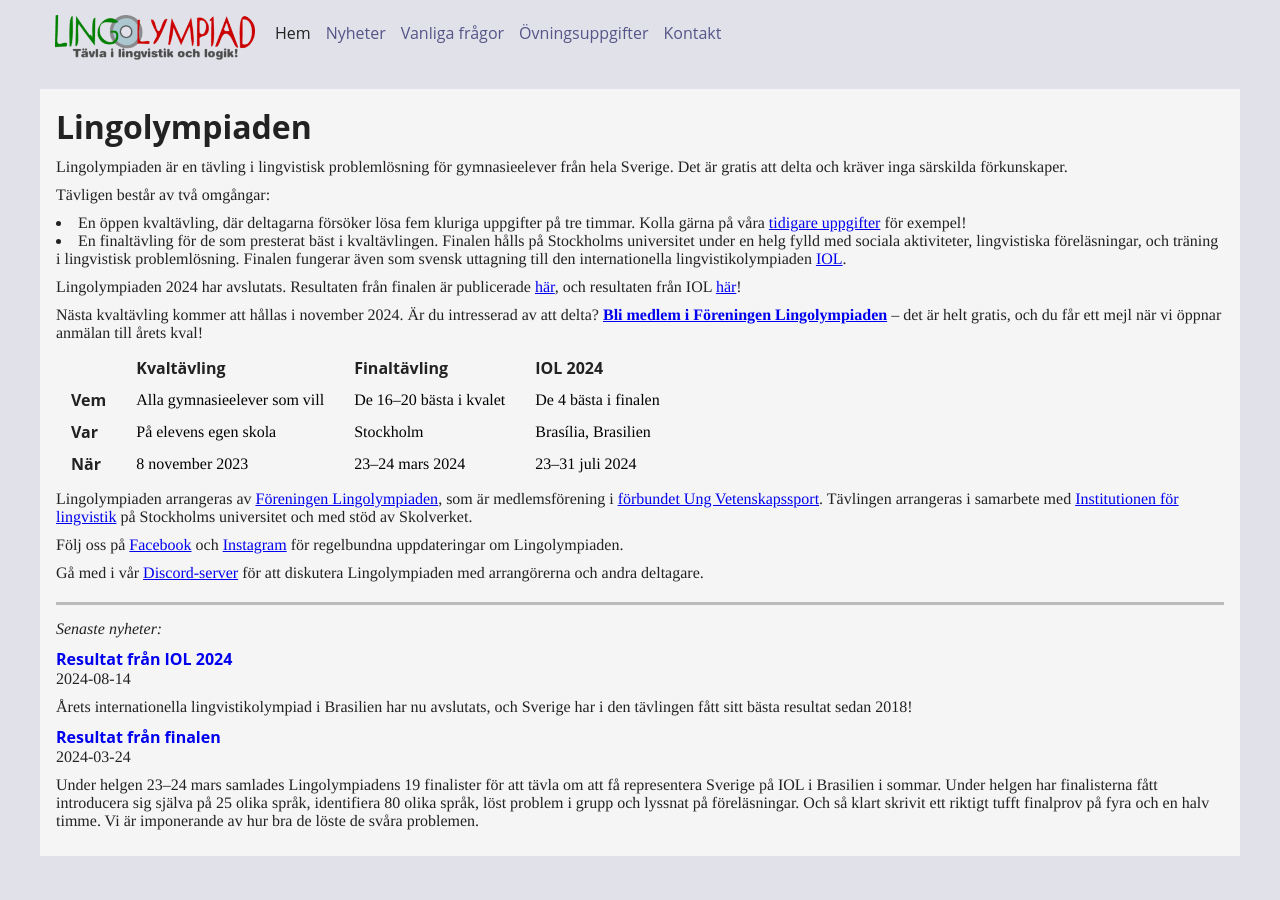
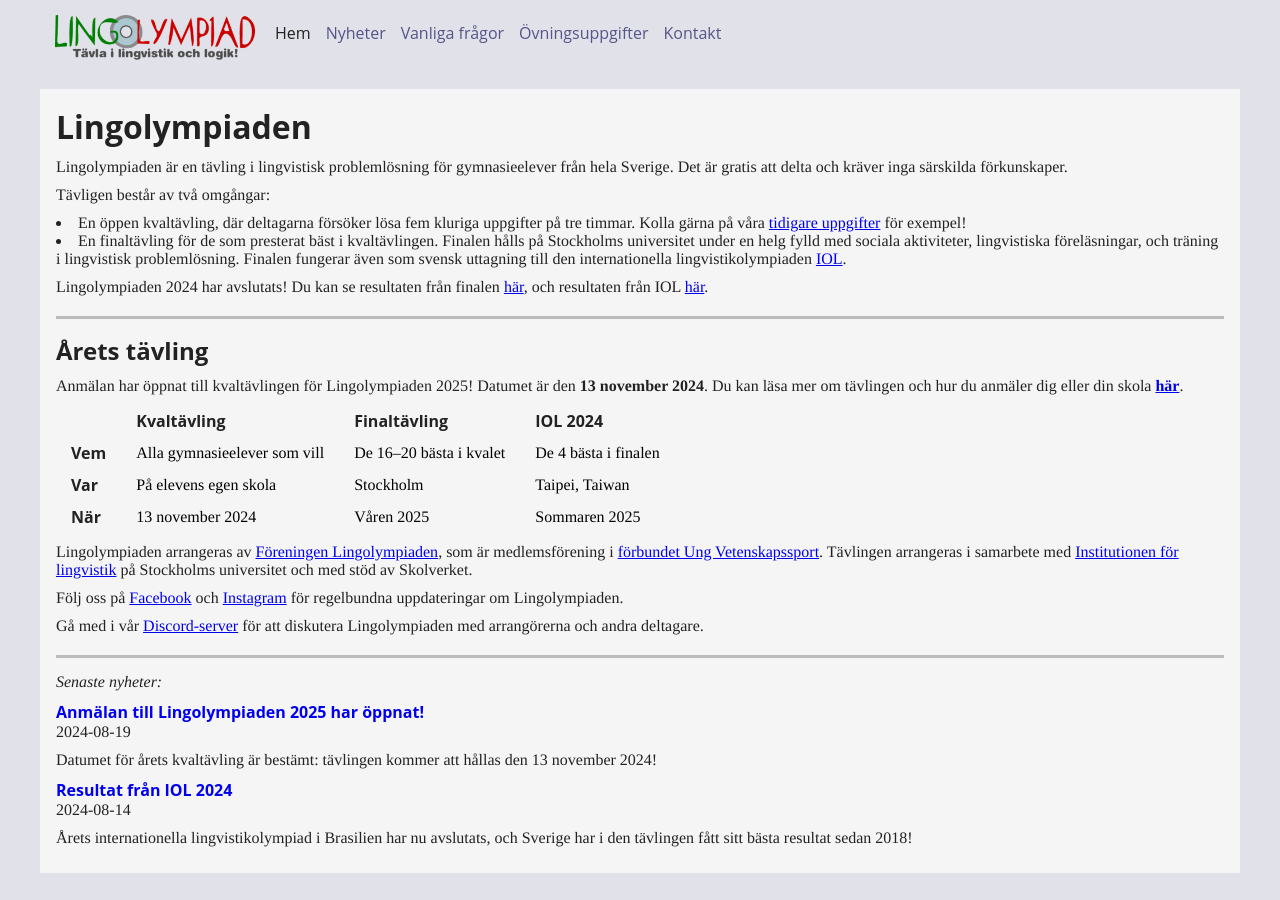
Before and after one commit to lingolympiad/lingolympiad.github.io, a Jekyll site: the page built from index.md, in a window 1280 px wide. Built offline with Jekyll 4.4.1, drawn with Linux system fonts in a browser that asks for light colours.

Commit message:
Kvalanmälan 2025

```diff
--- a/_includes/posts.html
+++ b/_includes/posts.html
@@ -1,5 +1,5 @@
 {% for post in site.posts limit: include.limit %}
-<h2><a href="{{ post.url | prepend: site.baseurl }}">{{ post.title }}</a></h2>
+<p class="posttitle"><a href="{{ post.url | prepend: site.baseurl }}">{{ post.title }}</a></p>
 <p>{{ post.date | date: "%Y-%m-%d" }}</p>
 {{ post.excerpt }}
 {% endfor %}
--- /dev/null
+++ b/_posts/2024-08-19-kval-anmalan.md
@@ -0,0 +1,14 @@
+---
+layout: post
+title: "Anmälan till Lingolympiaden 2025 har öppnat!"
+---
+
+Datumet för årets kvaltävling är bestämt: tävlingen kommer att hållas den 13 november 2024!
+
+**Lärare** kan anmäla sin gymnasieskola till Lingolympiaden via vårt [anmälningsformulär för lärare](https://forms.gle/DjAEoyTtCPjfo8qf7).
+
+**Elever som vill skriva Lingolympiaden på sin skola** behöver inte anmäla sig online i förväg – anmälan görs på plats under tävlingsdagen. Fråga din mentor eller ansvarig lärare på din skola för mer information.
+
+**För elever som inte kan skriva på egen skola** är det möjligt att skriva på Stockholms Universitet. Kontakta [amanda.kann@su.se](mailto:amanda.kann@su.se) för mer info.
+
+Du kan läsa mer om tävlingen på sidan _Vanliga frågor_ ovan.
--- a/css/styles.css
+++ b/css/styles.css
@@ -12,17 +12,28 @@
   font-size: 100%;
 }
 
+p, table, ul {
+  margin-bottom: 10px;
+}
+
 h1 {
   font-size: 2em;
   margin-bottom: 10px;
 }
 
 h2 {
-  font-size: 1em;
+  font-size: 1.5em;
+  margin-bottom: 10px;
 }
 
-h1, h2 {
+h3, .posttitle {
+  font-size: 1em;
+  margin-bottom: 0px;
+}
+
+h1, h2, h3, .posttitle {
   font-family: 'Open Sans', sans-serif;
+  font-weight: bold;
 }
 
 .divider {
@@ -30,7 +41,7 @@
   margin: 20px 0px 15px 0px;
 }
 
-h2 a:not(:hover) {
+.posttitle a:not(:hover) {
   text-decoration: none;
 }
 
@@ -51,15 +62,11 @@
   padding: 5px 15px;
 }
 
-p, table, ul {
-  margin-bottom: 10px;
-}
-
 .left-justify tr th {
   text-align: left;
 }
 
-p, h1, h2, li {
+p, h1, h2, h3, li {
   color: #222;
 }
 
--- a/index.md
+++ b/index.md
@@ -9,9 +9,13 @@
 * En öppen kvaltävling, där deltagarna försöker lösa fem kluriga uppgifter på tre timmar. Kolla gärna på våra [tidigare uppgifter](ovning) för exempel!
 * En finaltävling för de som presterat bäst i kvaltävlingen. Finalen hålls på Stockholms universitet under en helg fylld med sociala aktiviteter, lingvistiska föreläsningar, och träning i lingvistisk problemlösning. Finalen fungerar även som svensk uttagning till den internationella lingvistikolympiaden [IOL](https://ioling.org).
 
-Lingolympiaden 2024 har avslutats. Resultaten från finalen är publicerade [här](2024/03/24/final-resultat), och resultaten från IOL [här](2024/08/14/iol-resultat)!
+Lingolympiaden 2024 har avslutats! Du kan se resultaten från finalen [här](2024/03/24/final-resultat.html), och resultaten från IOL [här](2024/08/14/iol-resultat.html).
 
-Nästa kvaltävling kommer att hållas i november 2024. Är du intresserad av att delta? [**Bli medlem i Föreningen Lingolympiaden**](https://ebas.ungvetenskapssport.se/blimedlem/lingolympiaden) -- det är helt gratis, och du får ett mejl när vi öppnar anmälan till årets kval!
+<div class="divider"></div>
+
+## Årets tävling
+
+Anmälan har öppnat till kvaltävlingen för Lingolympiaden 2025! Datumet är den **13 november 2024**. Du kan läsa mer om tävlingen och hur du anmäler dig eller din skola [**här**](2024/08/19/kval-anmalan.html).
 
 <div class="hscroll">
 
@@ -32,20 +36,19 @@
     <th>Var</th>
     <td>På elevens egen skola</td>
     <td>Stockholm</td>
-    <td>Brasília, Brasilien</td>
+    <td>Taipei, Taiwan</td>
   </tr>
   <tr>
     <th>När</th>
-    <td>8 november 2023</td>
-    <td>23–24 mars 2024</td>
-    <td>23–31 juli 2024</td>
+    <td>13 november 2024</td>
+    <td>Våren 2025</td>
+    <td>Sommaren 2025</td>
   </tr>
 </table>
 
 </div>
 
-Lingolympiaden arrangeras av [Föreningen Lingolympiaden](https://ebas.ungvetenskapssport.se/forening/lingolympiaden), som är medlemsförening i [förbundet Ung Vetenskapssport](https://ungvetenskapssport.se/).
-Tävlingen arrangeras i samarbete med [Institutionen för lingvistik](https://www.su.se/institutionen-for-lingvistik/) på Stockholms universitet och med stöd av Skolverket.
+Lingolympiaden arrangeras av [Föreningen Lingolympiaden](https://ebas.ungvetenskapssport.se/forening/lingolympiaden), som är medlemsförening i [förbundet Ung Vetenskapssport](https://ungvetenskapssport.se/). Tävlingen arrangeras i samarbete med [Institutionen för lingvistik](https://www.su.se/institutionen-for-lingvistik/) på Stockholms universitet och med stöd av Skolverket.
 
 Följ oss på [Facebook](https://www.facebook.com/lingolympiaden/) och [Instagram](https://www.instagram.com/lingolympiaden/) för regelbundna uppdateringar om Lingolympiaden.
 
```
Also changed, not shown: faq.md (+8 -8 lines).
